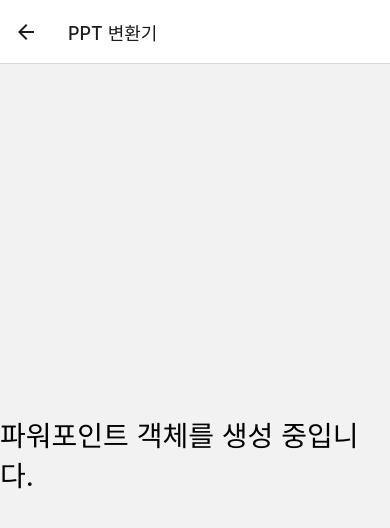
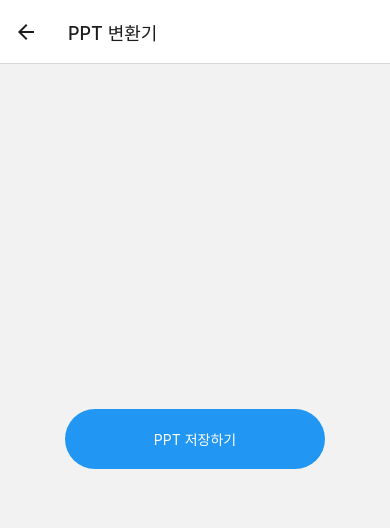
Before and after one commit to eppae/HKcapstone, a React Native app: screen /Detail in a window 390 px wide. Shown: the top 528 px of the page. Built offline with nearby package versions, Linux system fonts and the light colour scheme.

Commit message:
try download

```diff
--- a/package.json
+++ b/package.json
@@ -19,9 +19,11 @@
     "@react-navigation/stack": "^6.2.2",
     "react": "17.0.2",
     "react-native": "0.68.2",
+    "react-native-fs": "^2.20.0",
     "react-native-image-picker": "^4.8.4",
     "react-native-safe-area-context": "^4.3.1",
-    "react-native-screens": "^3.15.0"
+    "react-native-screens": "^3.15.0",
+    "rn-fetch-blob": "^0.12.0"
   },
   "devDependencies": {
     "@babel/core": "^7.18.6",
--- a/screens/DetailScreen.js
+++ b/screens/DetailScreen.js
@@ -1,11 +1,37 @@
-import React, { useEffect } from 'react';
-import {View, Text, StyleSheet} from 'react-native';
+import React, { useEffect, useState } from 'react';
+import {View, Text, StyleSheet, TouchableOpacity, Alert} from 'react-native';
+import RNFetchBlob from 'rn-fetch-blob';
 
 function DetailScreen({route}) {
+  const [response] = useState(null);
+
+  const downloadppt = async () => {
+    await RNFetchBlob.config({
+      addAndroidDownloads: {
+        useDownloadManager: true,
+        notification: true,
+        path: `${RNFetchBlob.fs.dirs.DocumentDir}/${file.name}`,
+        description: 'Downloading the file',
+      },
+    })
+    .fetch('GET','URL'+ file.url);
+  };
 
   return (
     <View style={styles.block}>
-      <Text style={styles.text}>파워포인트 객체를 생성 중입니다.</Text>
+      <TouchableOpacity
+        onPress={() => {
+          downloadppt();
+          if(response == null){
+            console.log('오류 메시지');
+            Alert.alert('변환에 실패하였습니다.');
+            return;
+          }
+        }}>
+        <View style={styles.button}>
+          <Text style={styles.buttonText}>PPT 저장하기</Text>
+        </View>
+      </TouchableOpacity>
     </View>
   );
 }
@@ -19,6 +45,20 @@ const styles = StyleSheet.create({
   text: {
     fontSize: 28,
   },
+  button: {
+    width: 260,
+    height: 60,
+    alignItems: 'center',
+    backgroundColor: '#2196F3',
+    padding: 10,
+    marginBottom: 30,
+    borderRadius: 80
+  },
+  buttonText: {
+    textAlign: 'center',
+    padding: 10,
+    color: 'white'
+  },
 });
 
 export default DetailScreen;
--- a/screens/HomeScreen.js
+++ b/screens/HomeScreen.js
@@ -9,7 +9,6 @@ function HomeScreen({navigation}) {
   useEffect(() => {
     navigation.setOptions({title: 'PPT 변환기'});
   }, [navigation]);
-
 
   const onSelectImage = () => {
     launchImageLibrary(
@@ -32,6 +31,7 @@ function HomeScreen({navigation}) {
 
   const convertPpt = async ()=>{
     console.log(response);
+
     let asset = response.assets[0];
     var photo = {
       uri: asset.uri,
@@ -41,7 +41,7 @@ function HomeScreen({navigation}) {
     var body = new FormData();
     body.append('file',photo);
 
-    let res = await fetch('주소',{
+    let res = await fetch('URL',{
       method:'POST',
       body: body,
       headers: {'content-Type': 'multipart/form-data' }
@@ -50,7 +50,6 @@ function HomeScreen({navigation}) {
     let result = await res.json();
     console.log(result);
   }
-
 
   return (
     <SafeAreaView>
@@ -73,17 +72,18 @@ function HomeScreen({navigation}) {
         </View>
       </TouchableOpacity>
       <TouchableOpacity
-        onPress={() => {
-          if(response == null){
-            Alert.alert('이미지가 없습니다.');
-            console.log('오류 메시지 나타남');
-            return;
-          }
-          else {
-            navigation.navigate('Detail');
-            convertPpt();
-          }
-        }}>
+        // onPress={() => {
+        //   if(response == null){
+        //     Alert.alert('이미지가 없습니다.');
+        //     console.log('오류 메시지 나타남');
+        //     return;
+        //   }
+        //   else {
+        //     navigation.navigate('Detail');
+        //     convertPpt();
+        //   }
+        // }}>
+        onPress={() => {navigation.navigate('Detail');}}>
           <View style={styles.button}>
             <Text style={styles.buttonText}>PPT로 변환하기</Text>
           </View>
```
Also changed, not shown: 5 other files (tests, documents, lock files or other folders).
